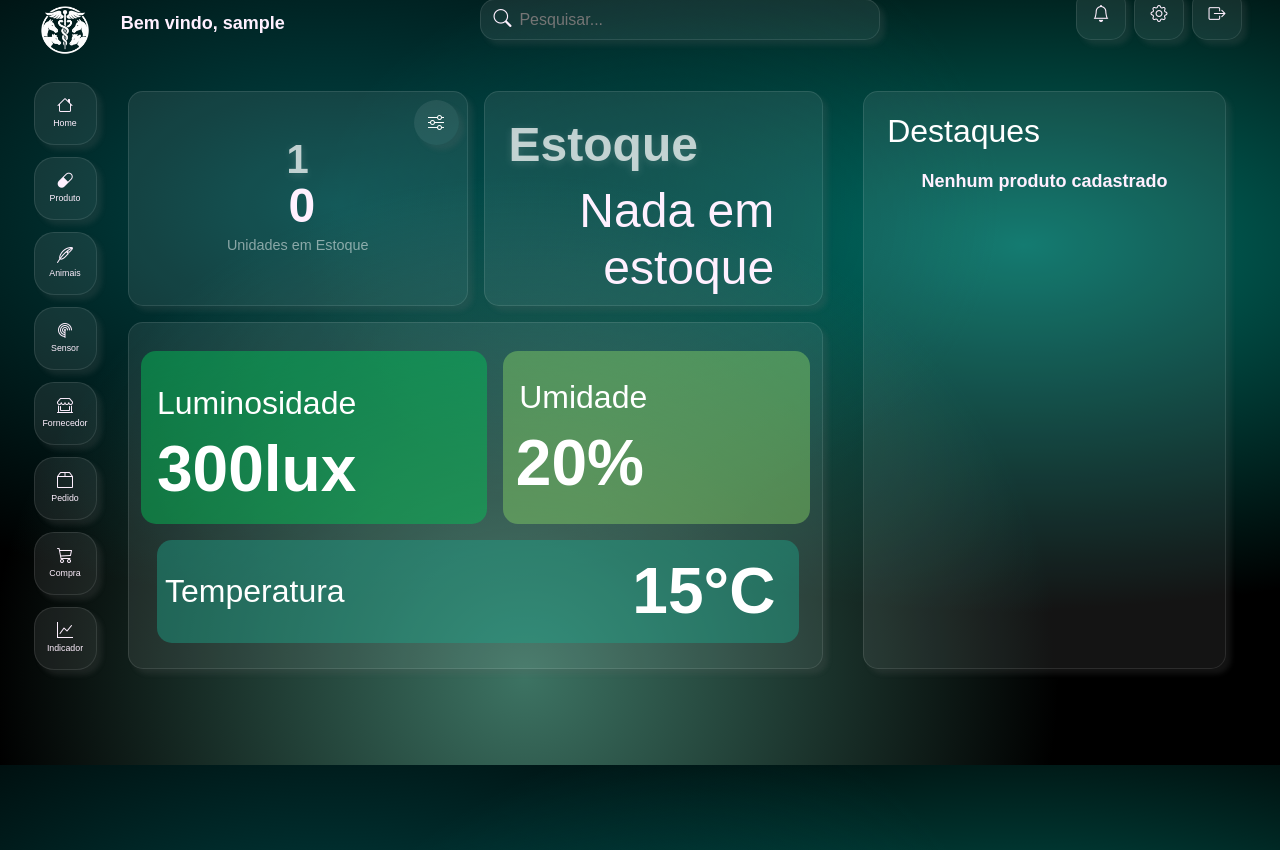
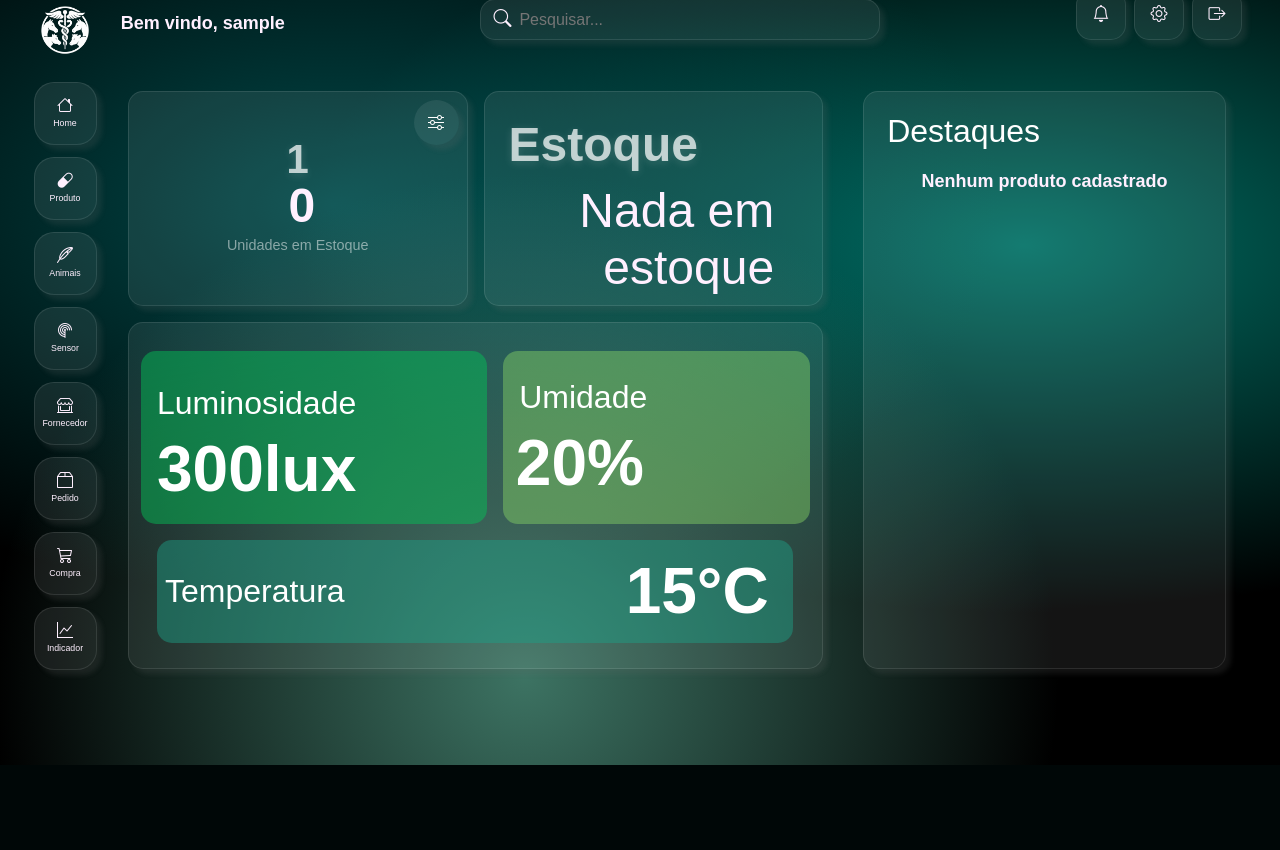
Before and after one commit to VETALLIS/Projeto, a Flask app: page /inicial in a window 1280 px wide. Shown: the part 35-885 px from the top of the page. After the commit the page ends 800 px from the top, so only its background shows below. Run offline with Flask 3, Linux system fonts and the light colour scheme; the visitor is signed in with stand-in values (Sample User, id 1); data that the repository does not hold is empty.

Commit message:
update2_visual_home

```diff
--- a/static/style2.css
+++ b/static/style2.css
@@ -1090,7 +1090,7 @@ body {
 .card-temperatura {
     border-radius: 15px;
     background: #1c9e8677;
-    width: 96% !important;
+    width: 95% !important;
     height: 30%;
 }
 
--- a/templates/base.html
+++ b/templates/base.html
@@ -162,7 +162,7 @@
     </aside>
 
     <main class="d-flex justify-content-start align-items-start"
-        style="padding: 33px 30px 20px 120px; height: 100vh; overflow-y: auto;">
+        style="padding: 33px 30px 20px 120px; overflow-y: auto;">
         <div class="text-center w-100 p-2" style="max-width: 1400px;">
             {% with messages = get_flashed_messages(with_categories=true) %}
             {% if messages %}
--- a/templates/tela_inicial.html
+++ b/templates/tela_inicial.html
@@ -52,7 +52,7 @@
             <div class="mt-3 w-100 card-sensores-container backgroud-glass">
                 <label class="label-sensores"></label>
 
-                <div class="d-flex w-100 mt-1 h-50 primeira_linha_card_sensores_container_res justify-content-center gap-3">
+                <div class="d-flex w-100 mt-1 ms-0 h-50 primeira_linha_card_sensores_container_res justify-content-center gap-3">
                     <div
                         class="position-relative overflow-hidden d-flex flex-column justify-content-end align-items-start   card-luminosidade luminosidade_res">
                         <p class="ms-3 mb-1 fs-2 mt-3 texto-branco position-relative">Luminosidade</p>
```
